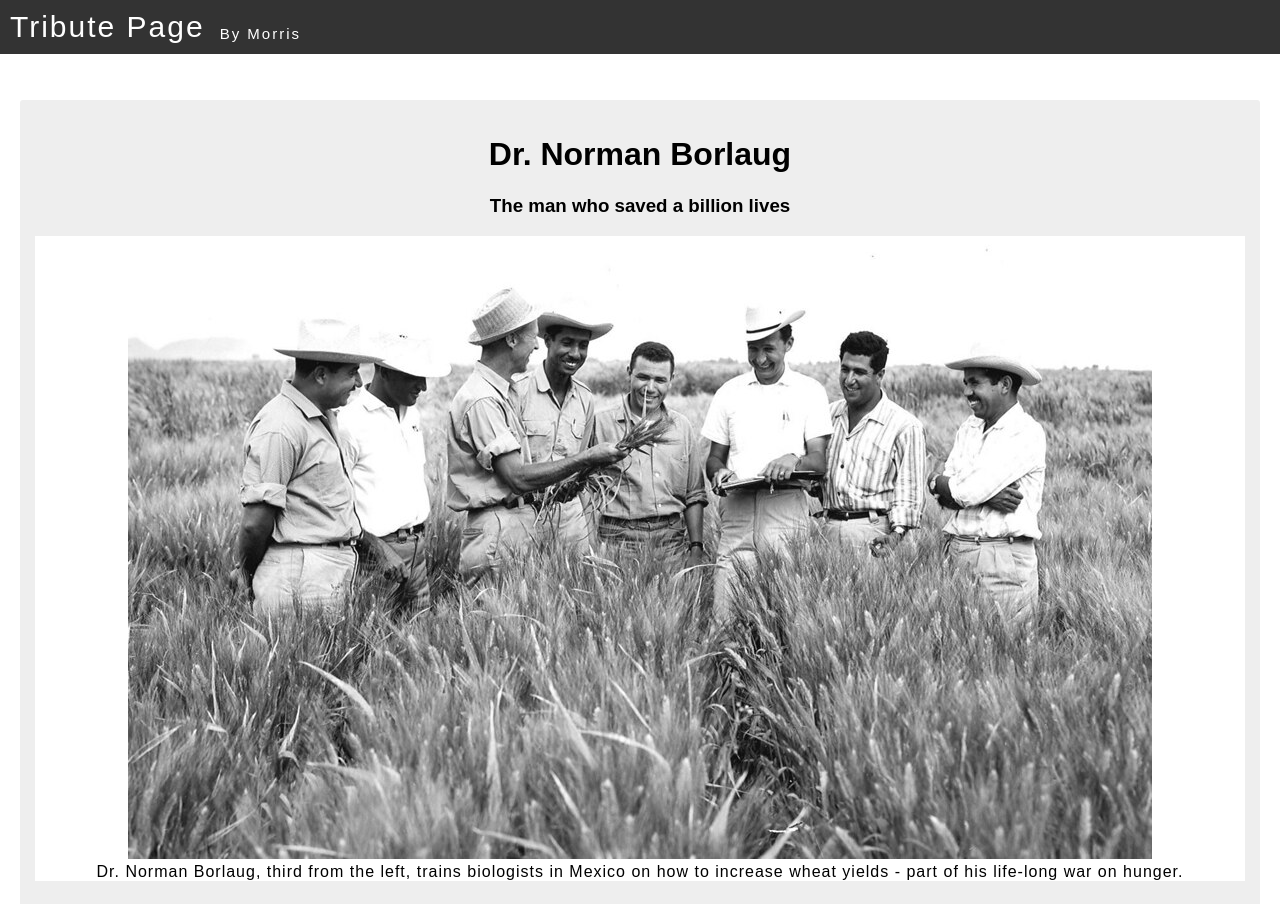
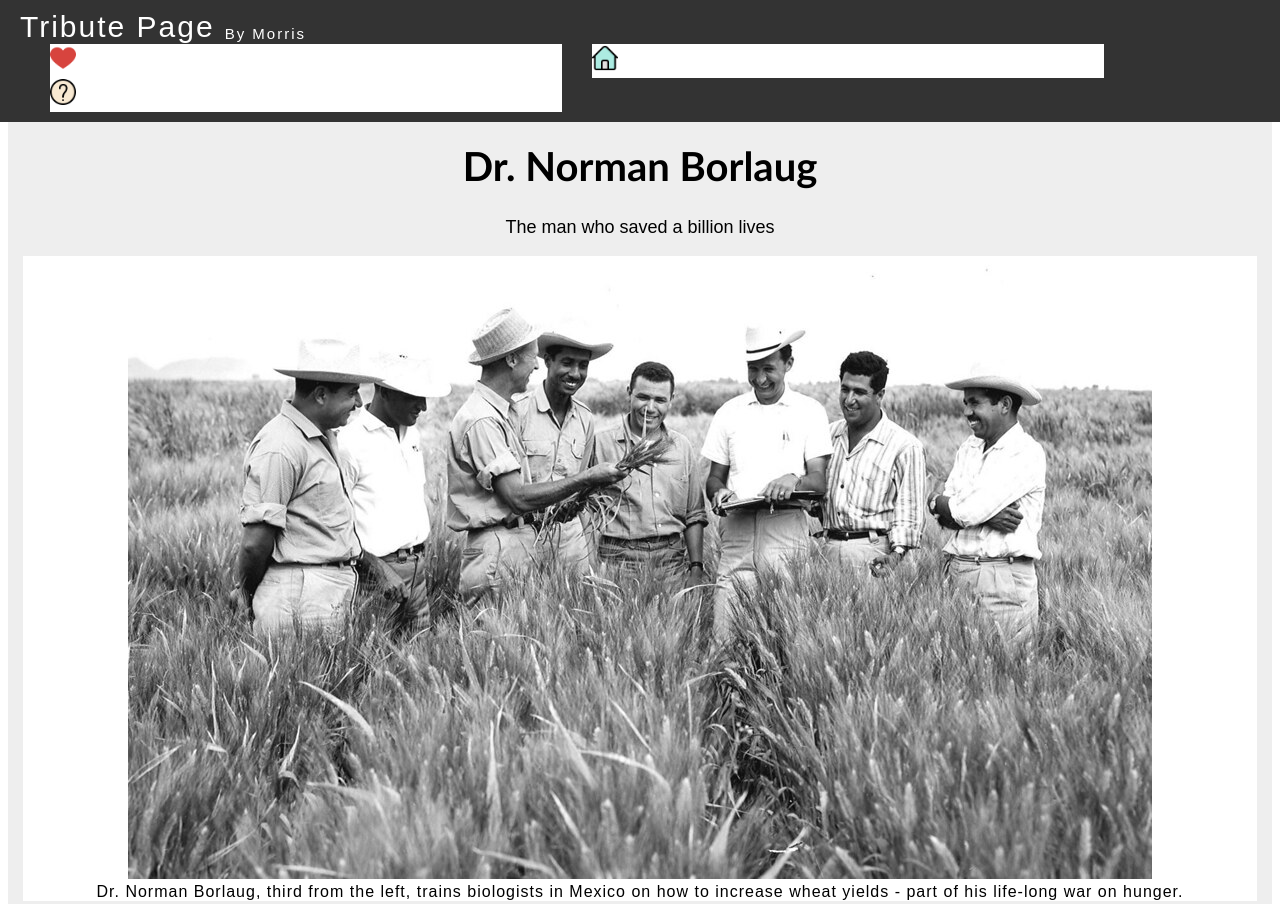
Before and after one commit to Momooou/TributePage, a plain HTML site: page index.html in a window 1280 px wide. Shown: the top 904 px of the page. Drawn offline with Linux system fonts and the light colour scheme; a web font is replaced by a local one.

Commit message:
buttons left
To be fixed:
-buttons

```diff
--- a/index.html
+++ b/index.html
@@ -8,13 +8,24 @@
 
 <body>
     <div id="navBar">
-        <div class="navComponent" id="title">Tribute Page</div>
+        <div class="navComponent" id="web-title">Tribute Page</div>
         <div class="navComponent" id="author">By Morris</div>
+        <ul id="buttons">
+            <li id="like-button">
+                <a href="index.html"><img src="/buttonIcons/heart.png" alt=""></a>
+            </li>
+            <li id="home-button">
+                <a href="index.html"><img src="/buttonIcons/home.png" alt=""></a>
+            </li>
+            <li id="about-button">
+                <a href="index.html"><img src="/buttonIcons/about.png" alt=""></a>
+            </li>
+        </ul>
     </div>
 
     <div id="main">
         <h1 id="title">Dr. Norman Borlaug</h1>
-        <h3>The man who saved a billion lives</h3>
+        <h3 id="subtitle">The man who saved a billion lives</h3>
         <div id="img-div">
             <img id="image" src="theImage.jpg" alt="An image">
             <div id="img-caption">Dr. Norman Borlaug, third from the left, trains biologists in Mexico on how to increase wheat yields - part of his life-long war on hunger.</div>
@@ -47,7 +58,11 @@
                 <li><b>2005</b> - states "we will have to double the world food supply by 2050." Argues that genetically modified crops are the only way we can meet the demand, as we run out of arable land. Says that GM crops are not inherently dangerous
                     because "we've been genetically modifying plants and animals for a long time. Long before we called it science, people were selecting the best breeds."</li>
                 <li><b>2009</b> - dies at the age of 95.</li>
+                <h6 id="quote"><i>"Borlaug's life and achievement are testimony to the far-reaching contribution that one man's towering intellect, persistence and scientific vision can make to human peace and progress."
+                    <br><br>-- Indian Prime Minister Manmohan Singh</i></h6>
             </ul>
+            <p id="tribute-link">If you have time, you should read more about this incredible human being on his <a href="https://en.wikipedia.org/wiki/Norman_Borlaug" target="_blank">Wikipedia entry</a>.</b>
+            </p>
         </div>
     </div>
 </body>
--- a/main.css
+++ b/main.css
@@ -22,7 +22,7 @@ body {
 
 div.navComponent {
     float: left;
-    margin-right: 15px;
+    margin-left: 10px;
 }
 
 #author {
@@ -30,13 +30,43 @@ div.navComponent {
     font-size: 15px;
 }
 
+#buttons {
+    list-style-type: none;
+    display: inline-block;
+    margin: 0;
+    margin-right: 16px;
+}
+
+#buttons>* {
+    display: inline-block;
+    margin-right: 20px;
+    padding: 0;
+    background-color: white;
+}
+
+body div ul li a img {
+    height: 5%;
+    width: 5%;
+}
+
 #main {
     background-color: #eeeeee;
-    border-radius: 3px;
-    margin: 20px;
+    border-radius: 6px;
+    margin: 8px;
     margin-top: 100px;
+    margin-bottom: 40px;
     padding: 15px;
     text-align: center;
+}
+
+#title {
+    font-size: 40px;
+    font-family: 'Gill Sans', 'Gill Sans MT', Calibri, 'Trebuchet MS', sans-serif;
+}
+
+#subtitle {
+    font-size: 18px;
+    font-weight: 100;
 }
 
 #img-div {
@@ -64,3 +94,14 @@ div.navComponent {
     text-align: left;
     margin: 20px 0px;
 }
+
+#quote {
+    margin: 50px 0px;
+    font-weight: 100;
+}
+
+#tribute-link {
+    font-family: 'Gill Sans', 'Gill Sans MT', Calibri, 'Trebuchet MS', sans-serif;
+    font-size: 20px;
+    font-weight: 500;
+}
```
Also changed, not shown: buttonIcons/about.png (added), buttonIcons/heart.png (added), buttonIcons/home.png (added).
